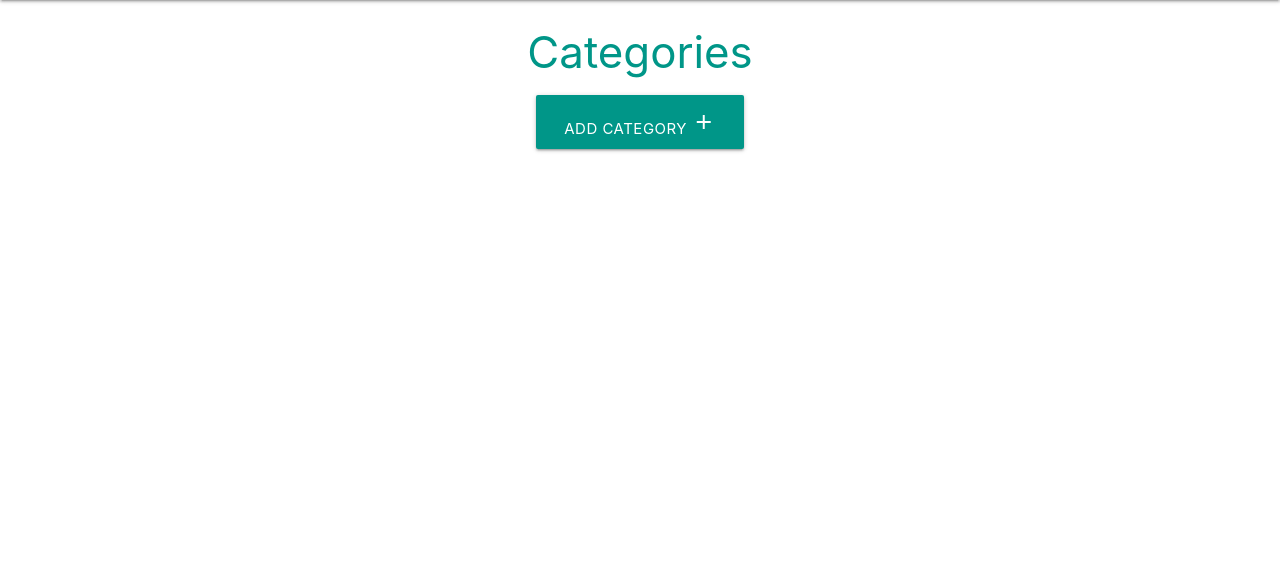
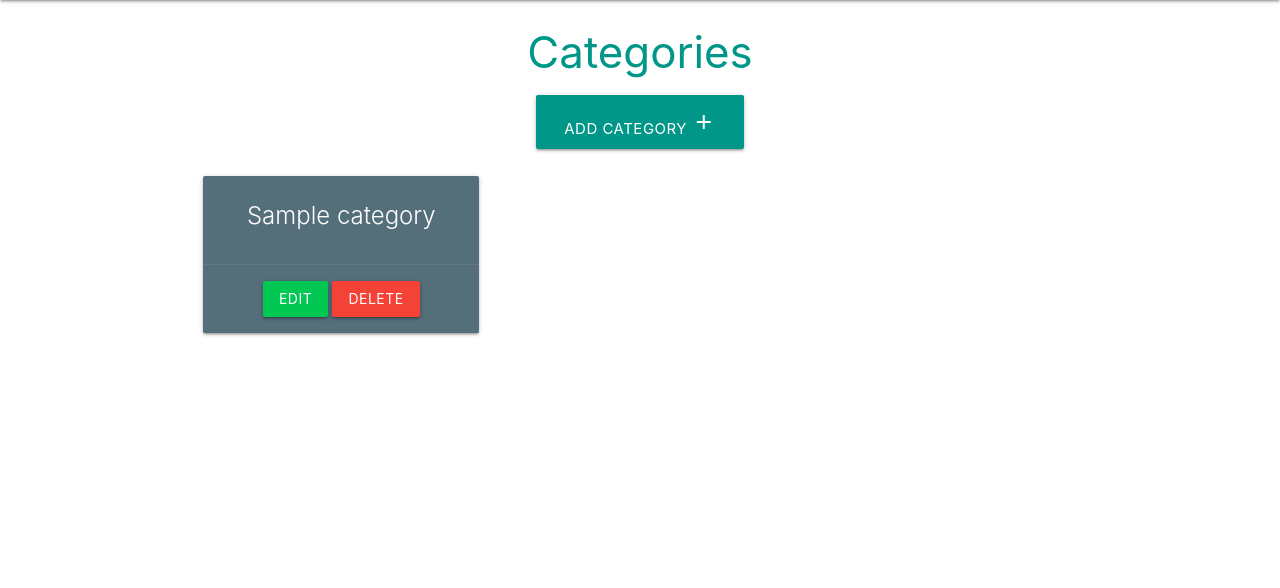
Before and after one commit to jhoanTrujillo/ci_flask_sqlalchemy_test, a Flask app: page /categories in a window 1280 px wide. Shown: the part 64-652 px from the top of the page. Run offline with Flask 3, Linux system fonts and the light colour scheme; tables that the repository leaves empty hold one stand-in row (values such as "Sample post").

Commit message:
add: category database object to category template

```diff
--- a/taskmanager/routes.py
+++ b/taskmanager/routes.py
@@ -9,7 +9,8 @@ def home():
 
 @app.route("/categories")
 def categories():
-    return render_template("categories.html")
+    categories = list(Category.query.order_by(Category.category_name).all())
+    return render_template("categories.html", categories=categories)
 
 @app.route("/add_category", methods=["GET","POST"])
 def add_category():
--- a/taskmanager/templates/categories.html
+++ b/taskmanager/templates/categories.html
@@ -9,4 +9,20 @@
 	</a>
 </div>
 
+<div class="row">
+	{% for category in categories %}
+	<div class="col s12 m6 l4">
+	<div class="card blue-grey darken-1 center-align">
+		<div class="card-content white-text">
+			<span class="card-title">{{ category.category_name }}</span>
+		</div>
+		<div class="card-action">
+		<a class="btn green accent-4" href="#">Edit</a>
+		<a class="btn red" href="#">Delete</a>
+		</div>
+	</div>
+	</div>
+	{% endfor %}
+</div>
+
 {% endblock %}
```
